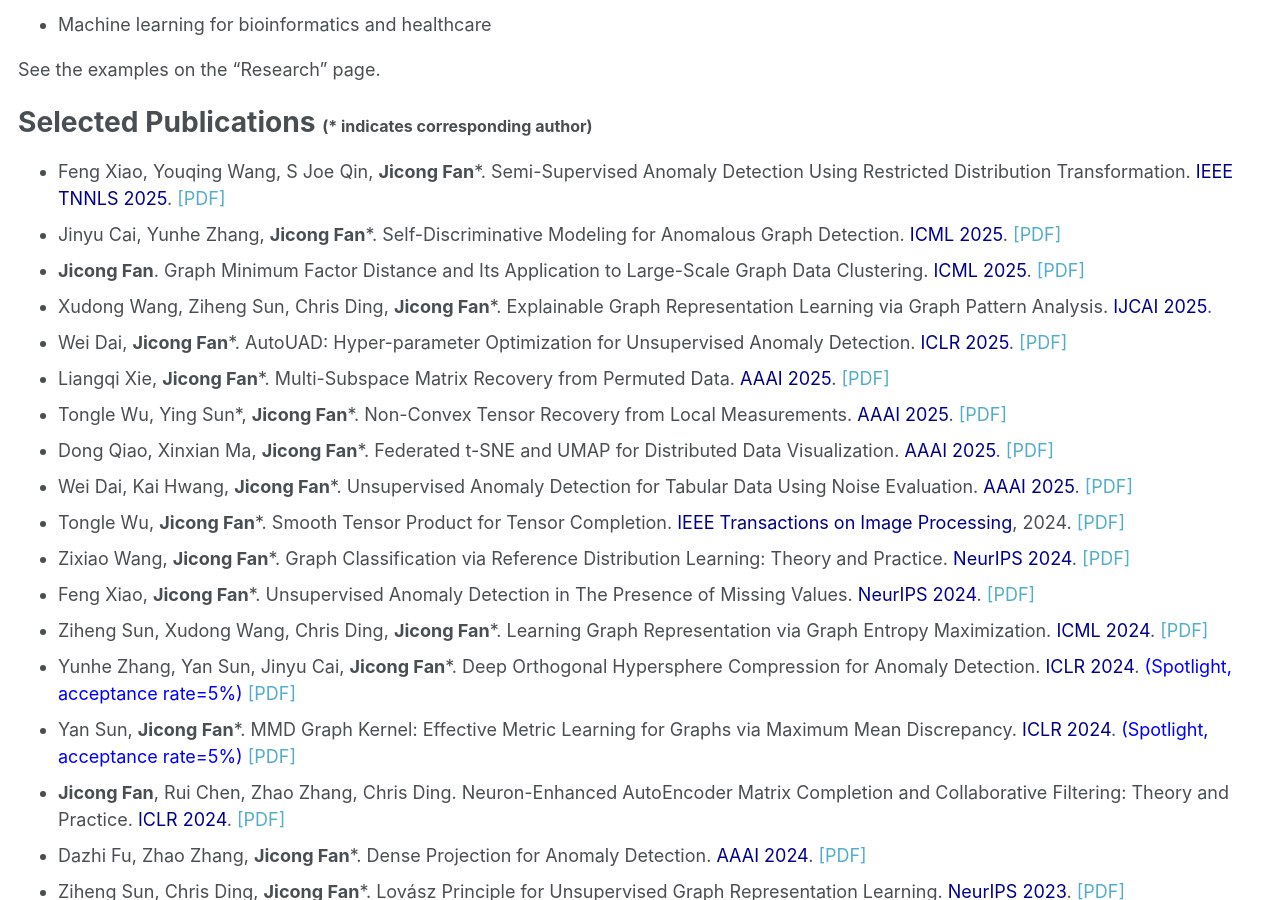
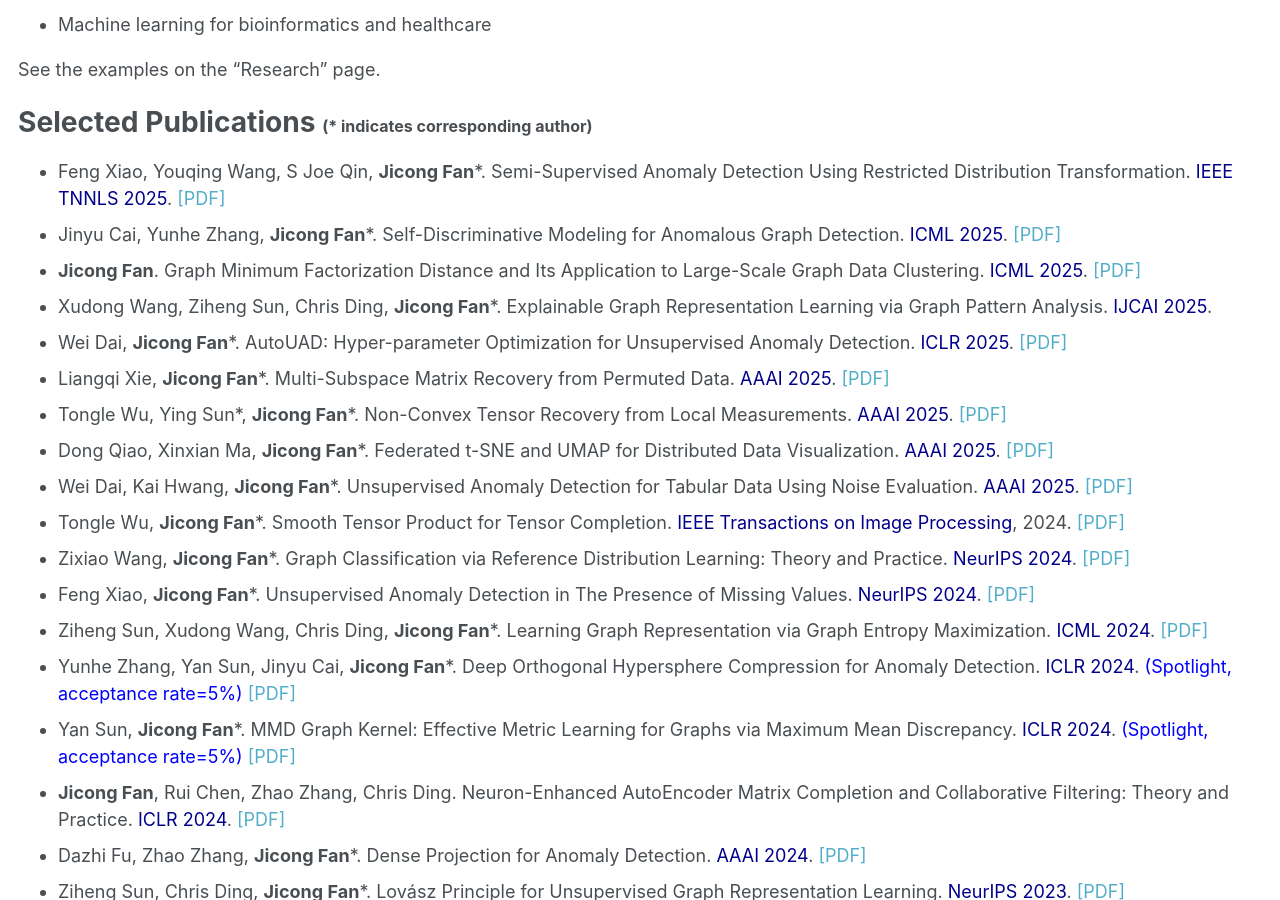
Before and after one commit to jicongfan/jicongfan.github.io, a Jekyll site: the page built from _pages/about.md, in a window 1280 px wide and 900 px high, scrolled down 1446 px. Built offline with Jekyll 4.4.1, drawn with Linux system fonts in a browser that asks for light colours.

Commit message:
Update about.md

```diff
--- a/_pages/about.md
+++ b/_pages/about.md
@@ -45,7 +45,7 @@
 ======
 * Feng Xiao, Youqing Wang, S Joe Qin, <strong>Jicong Fan</strong>*. Semi-Supervised Anomaly Detection Using Restricted Distribution Transformation. <font color=DarkBlue>IEEE TNNLS 2025</font>. <a href="https://ieeexplore.ieee.org/document/11071974">[PDF]</a>
 * Jinyu Cai, Yunhe Zhang, <strong>Jicong Fan</strong>*. Self-Discriminative Modeling for Anomalous Graph Detection. <font color=DarkBlue>ICML 2025</font>. <a href="https://arxiv.org/pdf/2310.06261">[PDF]</a>
-* <strong>Jicong Fan</strong>. Graph Minimum Factor Distance and Its Application to Large-Scale Graph Data Clustering. <font color=DarkBlue>ICML 2025</font>. <a href="https://openreview.net/pdf?id=hyPWP38j5k">[PDF]</a>
+* <strong>Jicong Fan</strong>. Graph Minimum Factorization Distance and Its Application to Large-Scale Graph Data Clustering. <font color=DarkBlue>ICML 2025</font>. <a href="https://openreview.net/pdf?id=hyPWP38j5k">[PDF]</a>
 * Xudong Wang, Ziheng Sun, Chris Ding, <strong>Jicong Fan</strong>*. Explainable Graph Representation Learning via Graph Pattern Analysis. <font color=DarkBlue>IJCAI 2025</font>.
 * Wei Dai, <strong>Jicong Fan</strong>*. AutoUAD: Hyper-parameter Optimization for Unsupervised Anomaly Detection. <font color=DarkBlue>ICLR 2025</font>. <a href="https://openreview.net/pdf?id=ErQPdaD5wJ">[PDF]</a>
 * Liangqi Xie, <strong>Jicong Fan</strong>*. Multi-Subspace Matrix Recovery from Permuted Data. <font color=DarkBlue>AAAI 2025</font>. <a href="https://arxiv.org/pdf/2412.12931">[PDF]</a>
```
